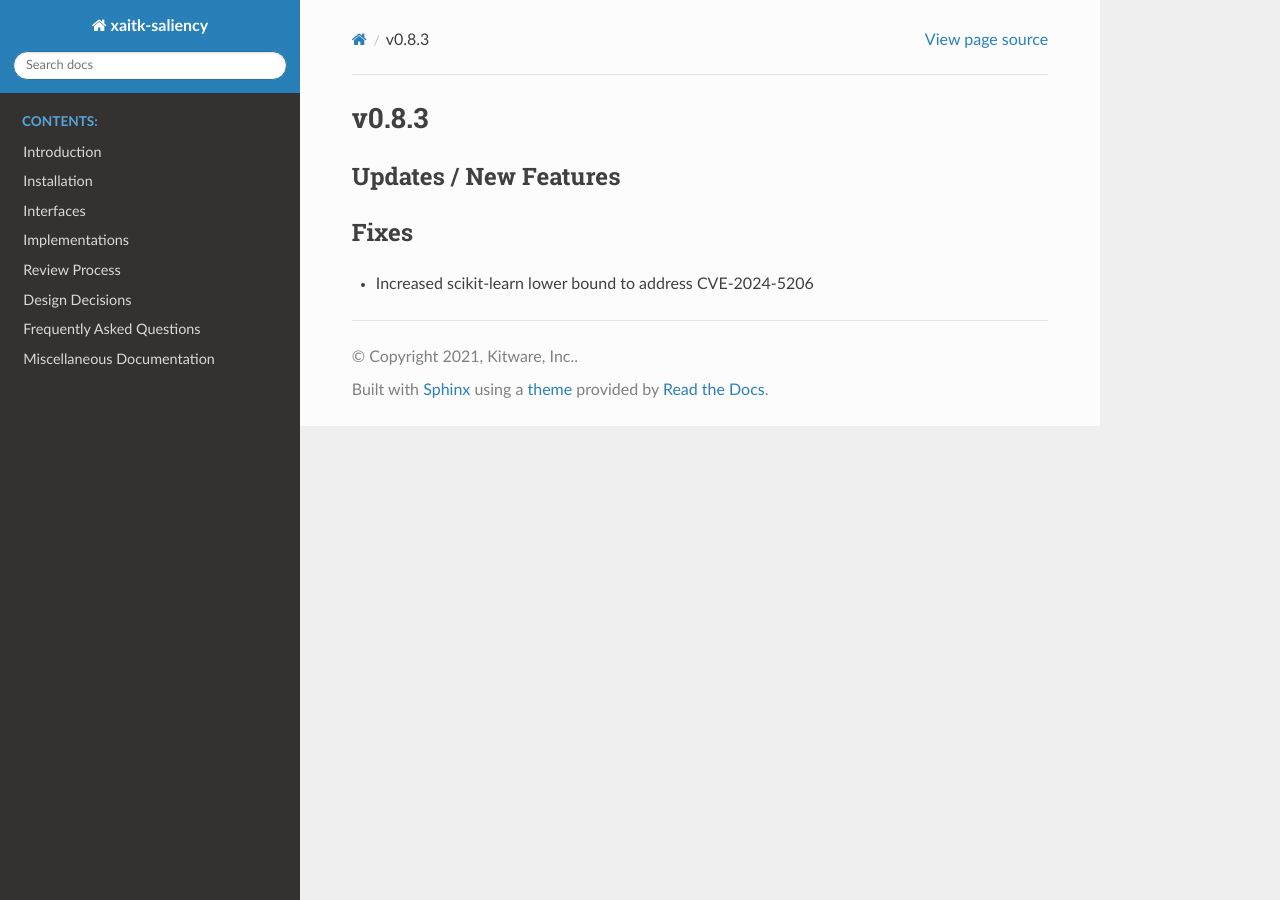
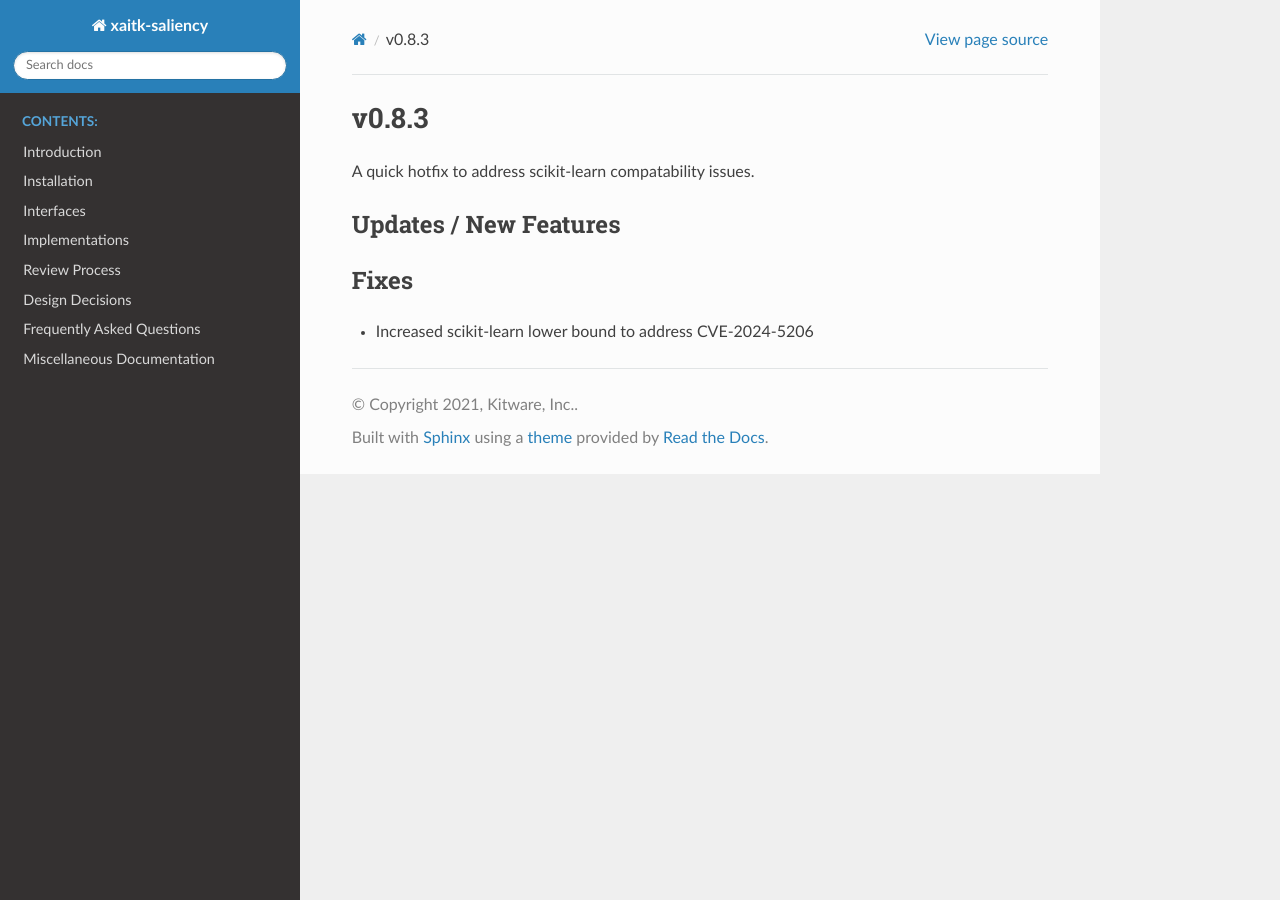
Before and after one commit to XAITK/xaitk-saliency, a Sphinx documentation site: the page built from docs/release_notes/v0.8.3.rst, in a window 1280 px wide. Built offline with Sphinx 7.4.7 and the Read the Docs theme 2.0.0, drawn with Linux system fonts in a browser that asks for light colours; pages that are not in the unit, such as notebooks, are missing from menus.

Commit message:
Update release notes

```diff
--- a/docs/release_notes/v0.8.3.rst
+++ b/docs/release_notes/v0.8.3.rst
@@ -1,5 +1,7 @@
 v0.8.3
 ======
+
+A quick hotfix to address scikit-learn compatability issues.
 
 Updates / New Features
 ----------------------
```
